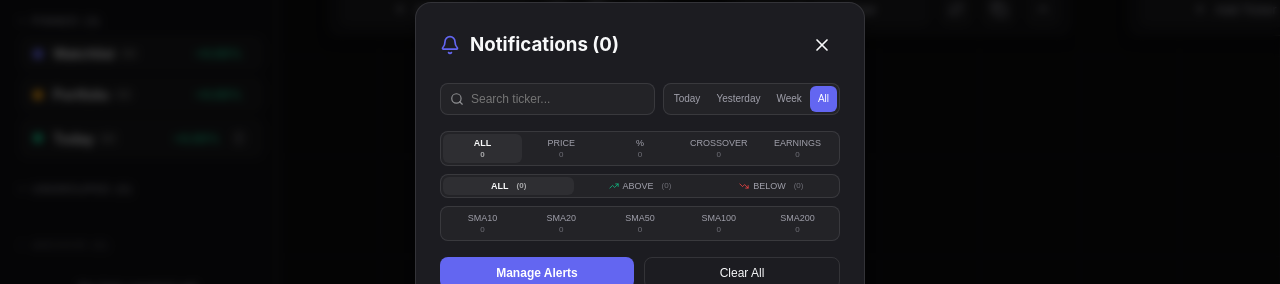
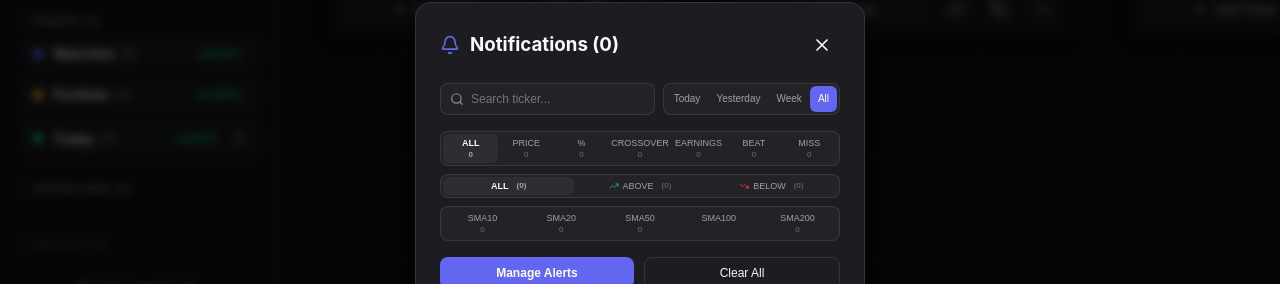
Before and after one commit to rikardsk/stocks-galore, a React (Vite) app: page / in a window 1280 px wide. Both pictures are taken after a click on the button 1010 px from the left and 739 px from the top of the page. Shown: the part 143-427 px from the top of the page. Built offline with nearby package versions, Linux system fonts and the light colour scheme.

Commit message:
Added filter for earnings miss/beat

```diff
--- a/src/components/NotificationsModal.tsx
+++ b/src/components/NotificationsModal.tsx
@@ -24,7 +24,7 @@ export const NotificationsModal: React.FC<NotificationsModalProps> = ({
   allTickers
 }) => {
   const [timeFilter, setTimeFilter] = React.useState<'today' | 'yesterday' | 'week' | 'all'>('all');
-  const [typeFilter, setTypeFilter] = React.useState<'all' | 'price' | 'changePercent' | 'crossover' | 'sma10' | 'sma20' | 'sma50' | 'sma100' | 'sma200' | 'earnings'>('all');
+  const [typeFilter, setTypeFilter] = React.useState<'all' | 'price' | 'changePercent' | 'crossover' | 'sma10' | 'sma20' | 'sma50' | 'sma100' | 'sma200' | 'earnings' | 'earningsBeat' | 'earningsMiss'>('all');
   const [directionFilter, setDirectionFilter] = React.useState<'all' | 'above' | 'below'>('all');
   const [searchQuery, setSearchQuery] = React.useState('');
 
@@ -78,9 +78,10 @@ export const NotificationsModal: React.FC<NotificationsModalProps> = ({
       sma10: 0,
       sma20: 0,
       sma50: 0,
-      sma100: 0,
       sma200: 0,
       earnings: 0,
+      earningsBeat: 0,
+      earningsMiss: 0,
       ...dirCounts
     };
 
@@ -99,7 +100,11 @@ export const NotificationsModal: React.FC<NotificationsModalProps> = ({
       else if (n.type === 'sma50' || msg.includes('sma50')) counts.sma50++;
       else if (n.type === 'sma20' || msg.includes('sma20')) counts.sma20++;
       else if (n.type === 'sma10' || msg.includes('sma10')) counts.sma10++;
-      else if (n.type === 'earnings' || msg.includes('earnings')) counts.earnings++;
+      else if (n.type === 'earnings' || msg.includes('earnings')) {
+        counts.earnings++;
+        if (msg.includes('beat')) counts.earningsBeat++;
+        if (msg.includes('miss')) counts.earningsMiss++;
+      }
     });
 
     return counts;
@@ -140,6 +145,12 @@ export const NotificationsModal: React.FC<NotificationsModalProps> = ({
         }
         if (typeFilter === 'earnings') {
           return n.type === 'earnings' || msg.includes('earnings');
+        }
+        if (typeFilter === 'earningsBeat') {
+          return (n.type === 'earnings' || msg.includes('earnings')) && msg.includes('beat');
+        }
+        if (typeFilter === 'earningsMiss') {
+          return (n.type === 'earnings' || msg.includes('earnings')) && msg.includes('miss');
         }
         return false;
       });
@@ -302,7 +313,7 @@ export const NotificationsModal: React.FC<NotificationsModalProps> = ({
         </div>
 
         <div style={{ display: 'flex', background: 'var(--surface-subtle)', borderRadius: '8px', padding: '2px', border: '1px solid var(--border-color)', marginBottom: '8px' }}>
-          {(['all', 'price', 'changePercent', 'crossover', 'earnings'] as const).map(f => (
+          {(['all', 'price', 'changePercent', 'crossover', 'earnings', 'earningsBeat', 'earningsMiss'] as const).map(f => (
             <button
               key={f}
               onClick={() => setTypeFilter(typeFilter === f ? 'all' : f)}
@@ -311,8 +322,12 @@ export const NotificationsModal: React.FC<NotificationsModalProps> = ({
                 padding: '4px 2px',
                 fontSize: '9px',
                 borderRadius: '6px',
-                background: typeFilter === f ? 'var(--surface-hover)' : 'transparent',
-                color: typeFilter === f ? 'var(--text-primary)' : 'var(--text-secondary)',
+                background: typeFilter === f
+                  ? (f === 'earningsBeat' ? 'rgba(16, 185, 129, 0.15)' : f === 'earningsMiss' ? 'rgba(239, 68, 68, 0.15)' : 'var(--surface-hover)')
+                  : 'transparent',
+                color: typeFilter === f
+                  ? (f === 'earningsBeat' ? '#10b981' : f === 'earningsMiss' ? '#ef4444' : 'var(--text-primary)')
+                  : 'var(--text-secondary)',
                 border: 'none',
                 cursor: 'pointer',
                 textTransform: 'uppercase',
@@ -323,7 +338,12 @@ export const NotificationsModal: React.FC<NotificationsModalProps> = ({
                 gap: '2px'
               }}
             >
-              <span>{f === 'changePercent' ? '%' : f}</span>
+              <span>
+                {f === 'changePercent' ? '%' :
+                 f === 'earningsBeat' ? 'BEAT' :
+                 f === 'earningsMiss' ? 'MISS' :
+                 f}
+              </span>
               <span style={{ fontSize: '8px', opacity: 0.6 }}>{filterCounts[f]}</span>
             </button>
           ))}
```
